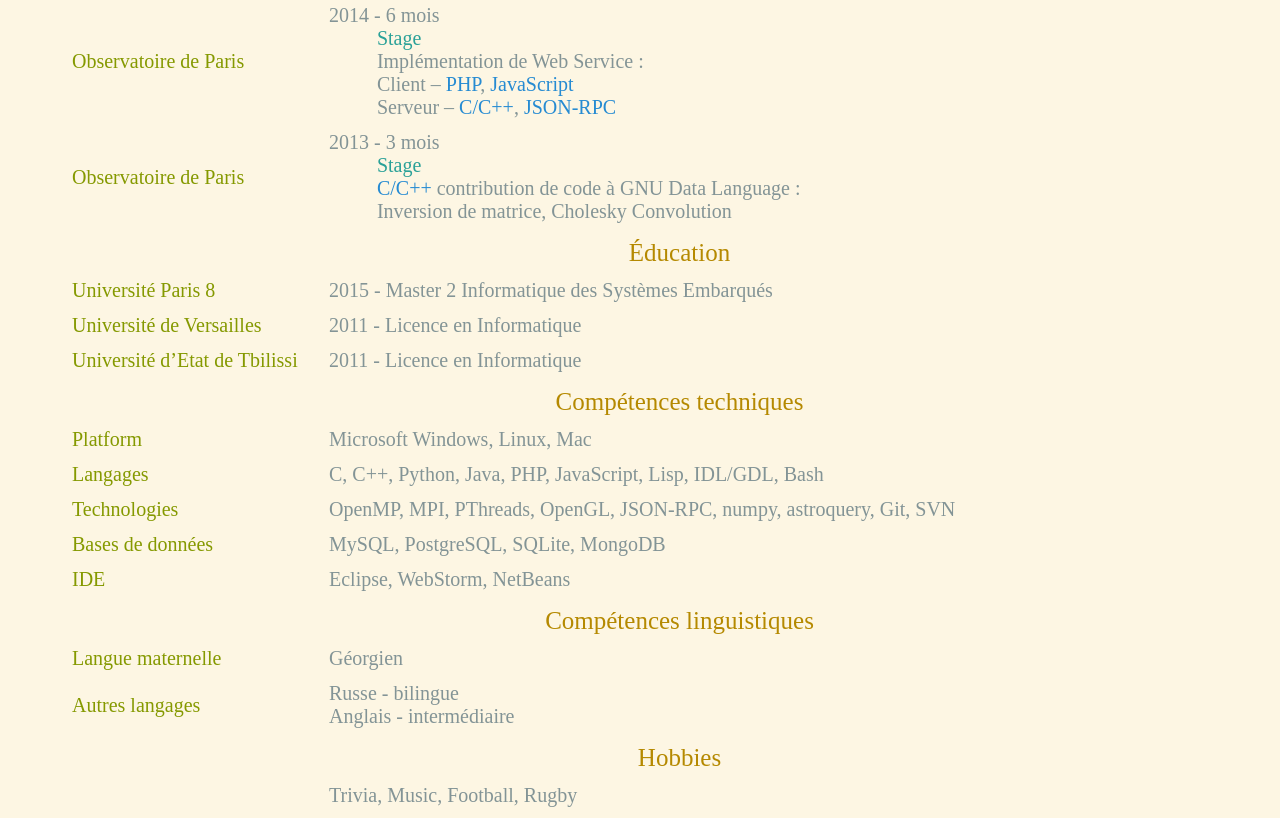
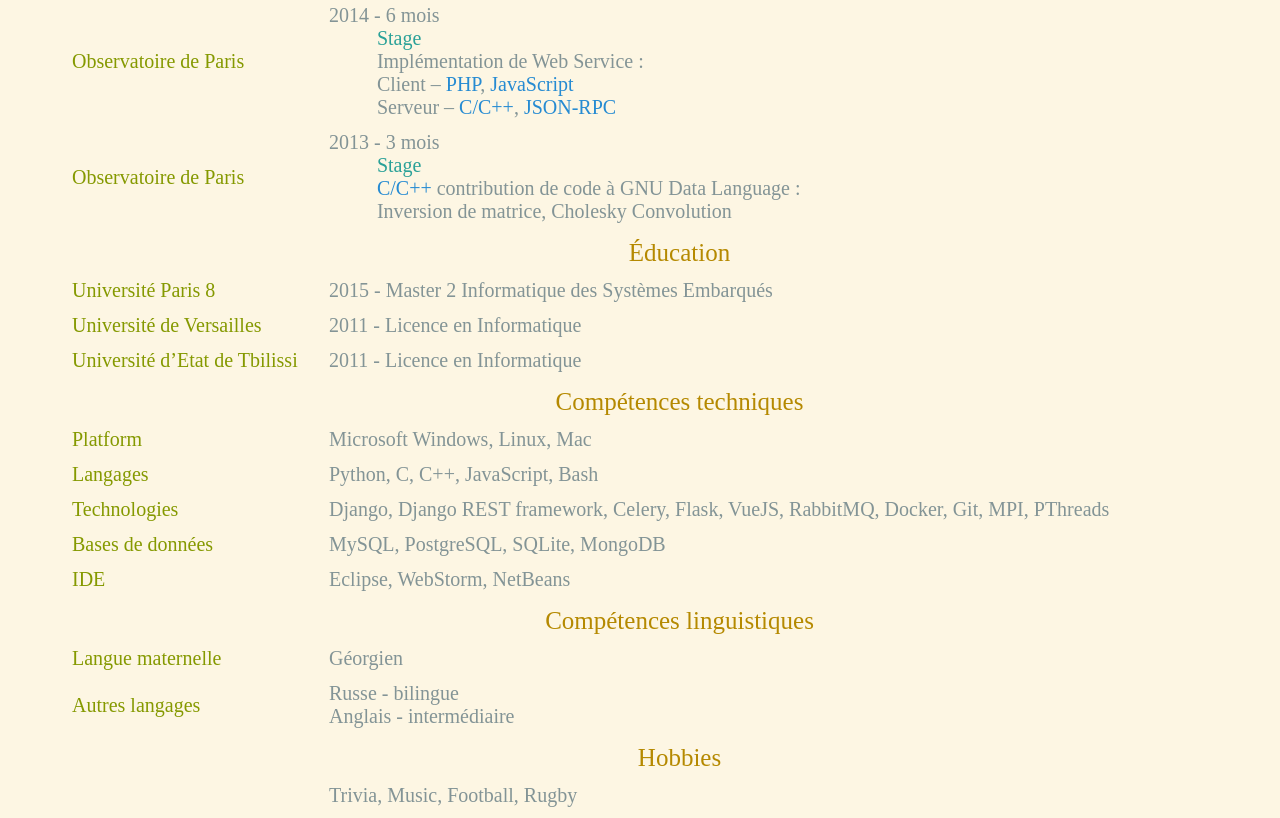
Before and after one commit to nodarai/nodarai.github.io, a plain HTML site: page fr.html in a window 1280 px wide. Shown: the part 1185-2003 px from the top of the page. Drawn offline with nearby package versions, Linux system fonts and the light colour scheme; a web font is replaced by a local one.

Commit message:
Update technologies for fr

```diff
--- a/fr.html
+++ b/fr.html
@@ -193,11 +193,11 @@
 		</tr>
 		<tr>
 			<td> Langages </td>
-			<td> C, C++, Python, Java, PHP, JavaScript, Lisp, IDL/GDL, Bash </td>
+			<td> Python, C, C++, JavaScript, Bash </td>
 		</tr>
 		<tr>
 			<td> Technologies </td>
-			<td> OpenMP, MPI, PThreads, OpenGL, JSON-RPC, numpy, astroquery, Git, SVN </td>
+			<td> Django, Django REST framework, Celery, Flask, VueJS, RabbitMQ, Docker, Git, MPI, PThreads </td>
 		</tr>
 		<tr>
 			<td> Bases de données </td>
```
